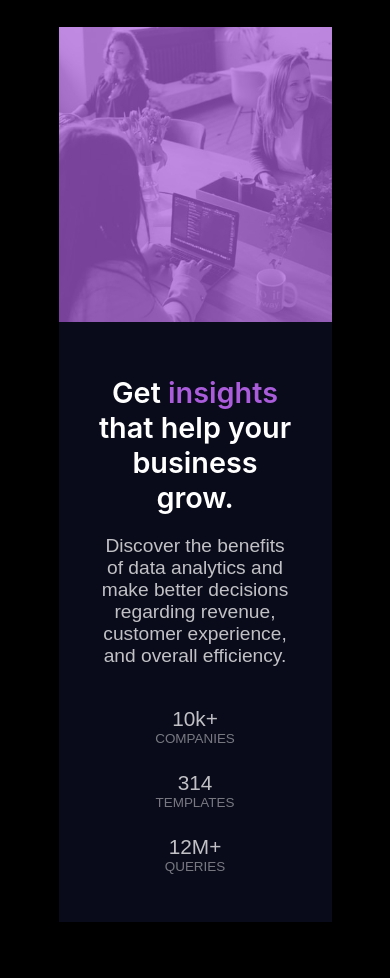
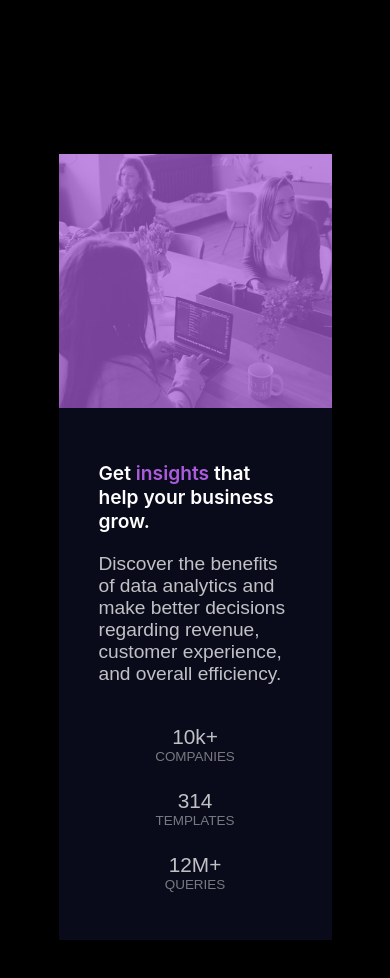
Before and after one commit to Eve-Wangari/purple-overlay, a plain HTML site: page index.html in a window 390 px wide. Before the commit the page ends 922 px from the top, so only its background shows below. Drawn offline with Linux system fonts and the light colour scheme; a web font is replaced by a local one.

Commit message:
fixed responsive design

```diff
--- a/style.css
+++ b/style.css
@@ -87,18 +87,23 @@ main{
 
 
 @media(max-width:640px){
+    main{
+        margin: 10rem auto;
+    }
+    body{
+        height: 100vh;
+    }
     .container{
         display: flex;
         flex-direction: column-reverse;
         width:70%;
-        margin-top: 105px;
         height:auto;
     }
     .attribution{
         display: none;
     }
     .container-2{
-        height: 35vh;
+        height: 30vh;
         background-size:cover;
         background-position: center;
         width: 100%;
@@ -107,8 +112,14 @@ main{
         width: 100%;
         font-size: 1.2rem;
         text-align: center;
+        margin-bottom: 70px;
+        text-align: left;
 
 
+    }
+    .container-1 h1{
+        font-size: 1em;
+        text-align: left;
     }
     .big{
         color: hsl(0, 0%, 100%);
```
